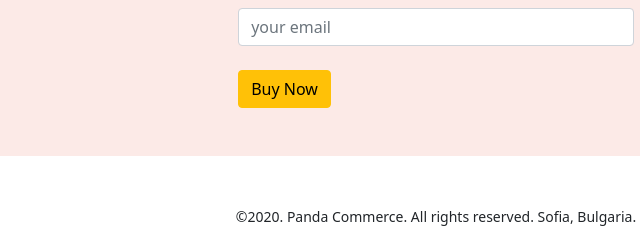
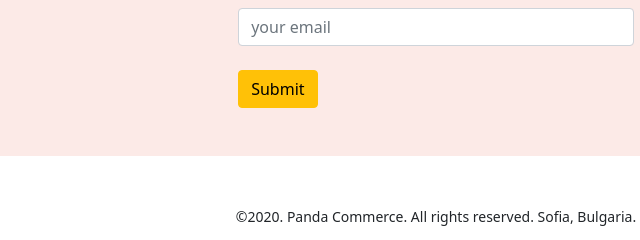
Before and after one commit to sameerbintaher/panda-commerce, a plain HTML site: page index.html in a window 1280 px wide. Shown: the part 2435-2675 px from the top of the page, 204-844 px from the left. Drawn offline with Linux system fonts and the light colour scheme.

Commit message:
button changed

```diff
--- a/index.html
+++ b/index.html
@@ -206,7 +206,7 @@
                 <p>Get updates on sales, specials and more</p>
                 <input class="form-control" type="text" placeholder="your email">
                 <br>
-                <button type="button" class="btn btn-warning rounded">Buy Now</button>
+                <button type="button" class="btn btn-warning rounded">Submit</button>
             </div>
         </section>
     </main>
```
